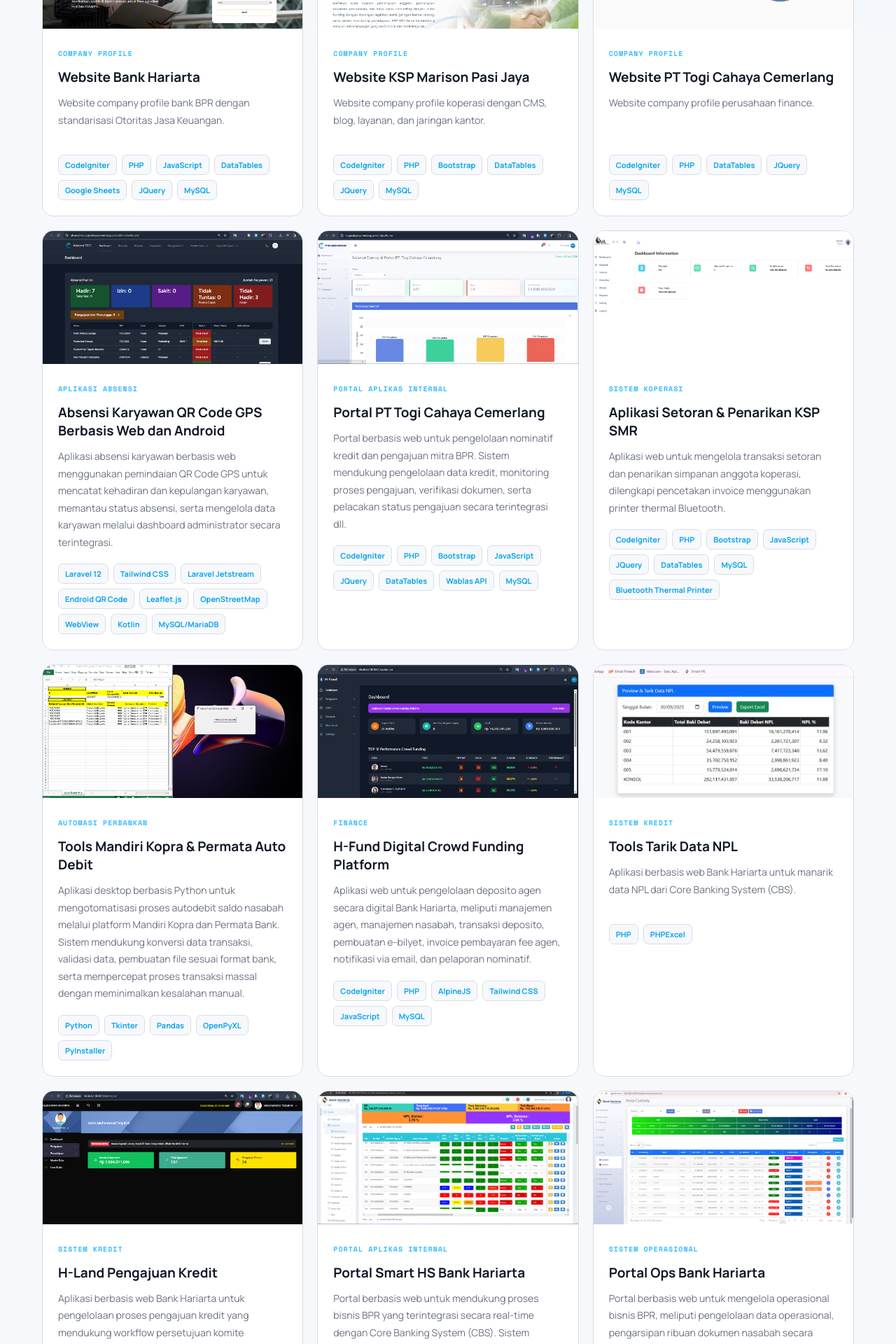
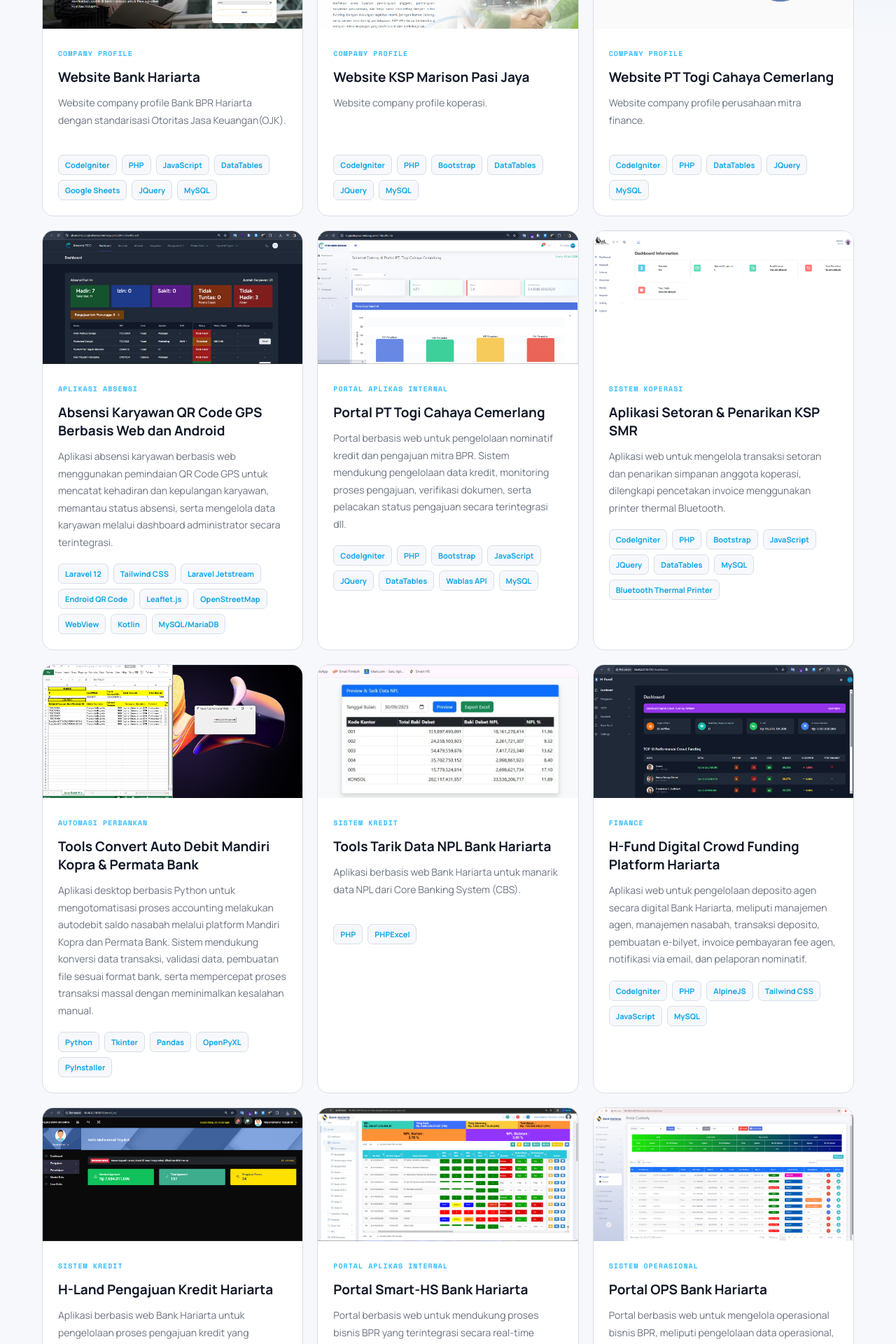
Before and after one commit to muhammadteguhrizki/teguhdev, a React (Vite) app: page /#/project in a window 1280 px wide. Shown: the part 440-2360 px from the top of the page at 70% size. Built offline with nearby package versions, Linux system fonts and the light colour scheme.

Commit message:
update deskripsi

```diff
--- a/src/pages/Projects.tsx
+++ b/src/pages/Projects.tsx
@@ -6,7 +6,7 @@ const projects = [
     category: "COMPANY PROFILE",
     title: "Website Bank Hariarta",
     description:
-      "Website company profile bank BPR dengan standarisasi Otoritas Jasa Keuangan.",
+      "Website company profile Bank BPR Hariarta dengan standarisasi Otoritas Jasa Keuangan(OJK).",
     image: getImagePath("/img/projects/bank-hariarta.png"),
     tech: [
       "CodeIgniter",
@@ -21,15 +21,14 @@ const projects = [
   {
     category: "COMPANY PROFILE",
     title: "Website KSP Marison Pasi Jaya",
-    description:
-      "Website company profile koperasi dengan CMS, blog, layanan, dan jaringan kantor.",
+    description: "Website company profile koperasi.",
     image: getImagePath("/img/projects/ksp-marison.png"),
     tech: ["CodeIgniter", "PHP", "Bootstrap", "DataTables", "JQuery", "MySQL"],
   },
   {
     category: "COMPANY PROFILE",
     title: "Website PT Togi Cahaya Cemerlang",
-    description: "Website company profile perusahaan finance.",
+    description: "Website company profile perusahaan mitra finance.",
     image: getImagePath("/img/projects/tcc.png"),
     tech: ["CodeIgniter", "PHP", "DataTables", "JQuery", "MySQL"],
   },
@@ -87,15 +86,23 @@ const projects = [
   },
   {
     category: "AUTOMASI PERBANKAN",
-    title: "Tools Mandiri Kopra & Permata Auto Debit",
+    title: "Tools Convert Auto Debit Mandiri Kopra & Permata Bank",
     description:
-      "Aplikasi desktop berbasis Python untuk mengotomatisasi proses autodebit saldo nasabah melalui platform Mandiri Kopra dan Permata Bank. Sistem mendukung konversi data transaksi, validasi data, pembuatan file sesuai format bank, serta mempercepat proses transaksi massal dengan meminimalkan kesalahan manual.",
+      "Aplikasi desktop berbasis Python untuk mengotomatisasi proses accounting melakukan autodebit saldo nasabah melalui platform Mandiri Kopra dan Permata Bank. Sistem mendukung konversi data transaksi, validasi data, pembuatan file sesuai format bank, serta mempercepat proses transaksi massal dengan meminimalkan kesalahan manual.",
     image: getImagePath("/img/projects/kopra-converter.png"),
     tech: ["Python", "Tkinter", "Pandas", "OpenPyXL", "PyInstaller"],
   },
   {
+    category: "SISTEM KREDIT",
+    title: "Tools Tarik Data NPL Bank Hariarta",
+    description:
+      "Aplikasi berbasis web Bank Hariarta untuk manarik data NPL dari Core Banking System (CBS).",
+    image: getImagePath("/img/projects/tarik-data-npl.jpeg"),
+    tech: ["PHP", "PHPExcel"],
+  },
+  {
     category: "FINANCE",
-    title: "H-Fund Digital Crowd Funding Platform",
+    title: "H-Fund Digital Crowd Funding Platform Hariarta",
     description:
       "Aplikasi web untuk pengelolaan deposito agen secara digital Bank Hariarta, meliputi manajemen agen, manajemen nasabah, transaksi deposito, pembuatan e-bilyet, invoice pembayaran fee agen, notifikasi via email, dan pelaporan nominatif.",
     image: getImagePath("/img/projects/h-fund-1.png"),
@@ -110,15 +117,7 @@ const projects = [
   },
   {
     category: "SISTEM KREDIT",
-    title: "Tools Tarik Data NPL",
-    description:
-      "Aplikasi berbasis web Bank Hariarta untuk manarik data NPL dari Core Banking System (CBS).",
-    image: getImagePath("/img/projects/tarik-data-npl.jpeg"),
-    tech: ["PHP", "PHPExcel"],
-  },
-  {
-    category: "SISTEM KREDIT",
-    title: "H-Land Pengajuan Kredit",
+    title: "H-Land Pengajuan Kredit Hariarta",
     description:
       "Aplikasi berbasis web Bank Hariarta untuk pengelolaan proses pengajuan kredit yang mendukung workflow persetujuan komite manajemen. Sistem dilengkapi dengan analisis ringkasan nasabah, data diri, cash flow, Loan to Value (LTV), riwayat SLIK, integrasi transaksi tabungan dari Core Banking System (CBS), peninjauan dokumen pengajuan kredit, serta pencetakan dokumen PK Kredit, SP3K, MAK dan SPK Kredit melalui portal.",
     image: getImagePath("/img/projects/h-land.png"),
@@ -134,7 +133,7 @@ const projects = [
   },
   {
     category: "PORTAL APLIKAS INTERNAL",
-    title: "Portal Smart HS Bank Hariarta",
+    title: "Portal Smart-HS Bank Hariarta",
     description:
       "Portal berbasis web untuk mendukung proses bisnis BPR yang terintegrasi secara real-time dengan Core Banking System (CBS). Sistem menyediakan monitoring tabungan, kredit, dan deposito, sinkronisasi data nasabah, transaksi pinjaman, pelaporan terpusat, serta berbagai fitur operasional untuk meningkatkan efisiensi dan akurasi pengelolaan data.",
     image: getImagePath("/img/projects/kredit-hs.png"),
@@ -150,7 +149,7 @@ const projects = [
   },
   {
     category: "SISTEM OPERASIONAL",
-    title: "Portal Ops Bank Hariarta",
+    title: "Portal OPS Bank Hariarta",
     description:
       "Portal berbasis web untuk mengelola operasional bisnis BPR, meliputi pengelolaan data operasional, pengarsipan ribuan dokumen nasabah secara digital, serta monitoring data untuk mendukung efisiensi proses operasional.",
     image: getImagePath("/img/projects/portal-ops.png"),
```
